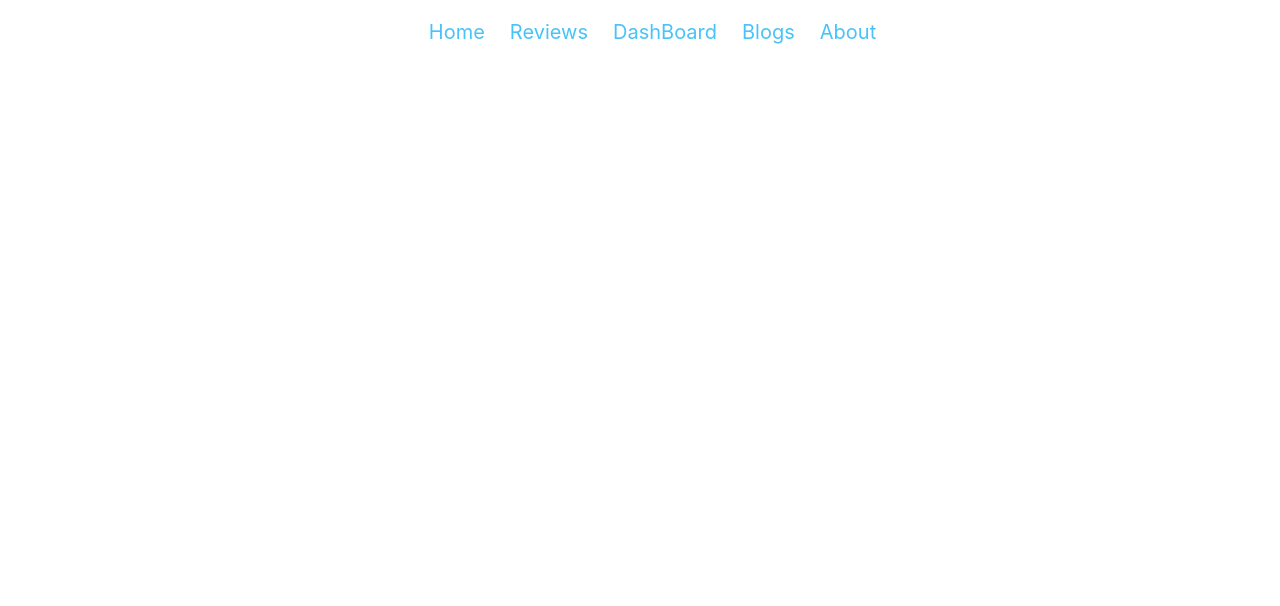
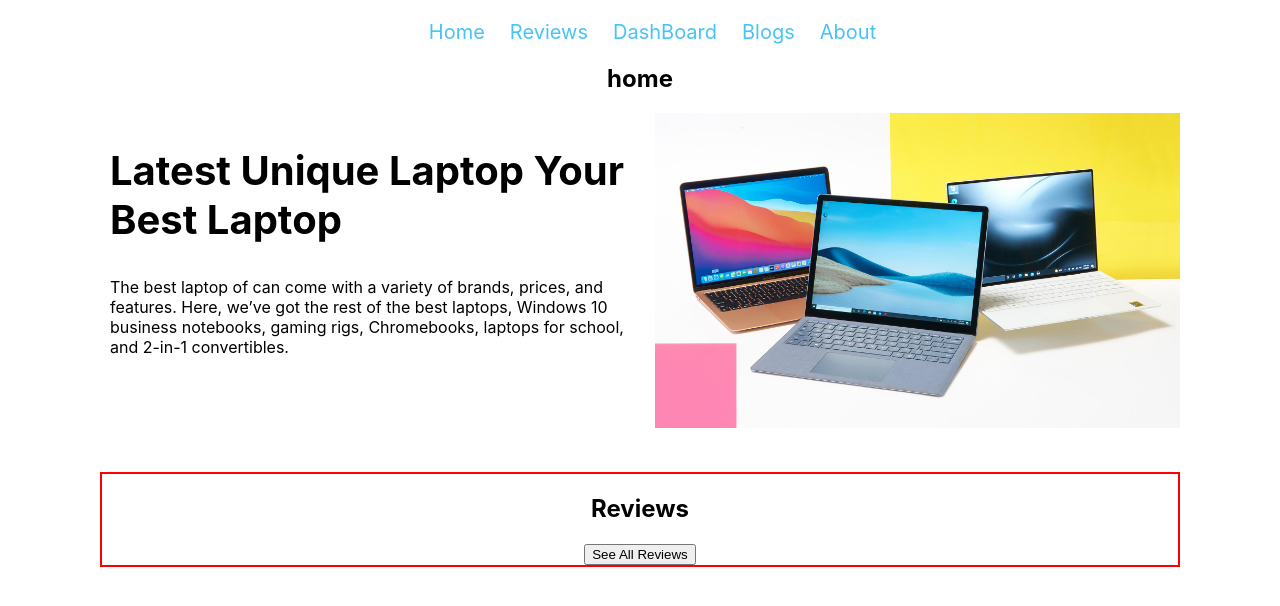
Before and after one commit to nazmul-2020/Laptop-Analysis, a React (Create React App) app: page / in a window 1280 px wide. Shown: the top 606 px of the page. Built offline with nearby package versions, Linux system fonts and the light colour scheme.

Commit message:
.section-container{

```diff
--- a/src/components/Home/Home.css
+++ b/src/components/Home/Home.css
@@ -0,0 +1,38 @@
+.section-container{
+    margin: 0 100px;
+}
+
+.home-container{
+    display: flex;
+    justify-content: space-between;
+
+}
+
+.home-text{
+    width: 100%;
+    margin-right: 5px;
+    text-align: left;
+    padding-left: 10px;
+    padding-right: 10px;
+}
+
+.home-text h1{
+    text-transform: capitalize ;
+    font-size: 40px;
+    font-weight: 700;
+
+}
+
+.Image{
+    width: 100%;
+    margin-left: 5px;
+}
+.Image img{
+    width: 100%;
+
+}
+
+.reviews-container{
+    margin-top: 40px;
+    border: 2px solid red;
+}
--- a/src/components/Home/Home.js
+++ b/src/components/Home/Home.js
@@ -1,10 +1,25 @@
 import React from 'react';
+import './Home.css'
+import laptop from "../../Assets/Image/laptop.jpg"
 
 const Home = () => {
     return (
-        <div>
-
-        </div>
+        <section className='section-container'>
+            <h1>home</h1>
+            <div className="home-container">
+                <div className="home-text">
+                    <h1>Latest unique Laptop your best Laptop  </h1>
+                    <p>The best laptop of can come with a variety of brands, prices, and features. Here, we’ve got the rest of the best laptops, Windows 10 business notebooks, gaming rigs, Chromebooks, laptops for school, and 2-in-1 convertibles.</p>
+                </div>
+                <div className="Image">
+                    <img src={laptop} alt="" />
+                </div>
+            </div>
+            <div className="reviews-container">
+                <h1>Reviews</h1>
+                <button>See All Reviews</button>
+            </div>
+        </section>
     );
 };
 
```
Also changed, not shown: src/Assets/Image/laptop.jpg (added).
